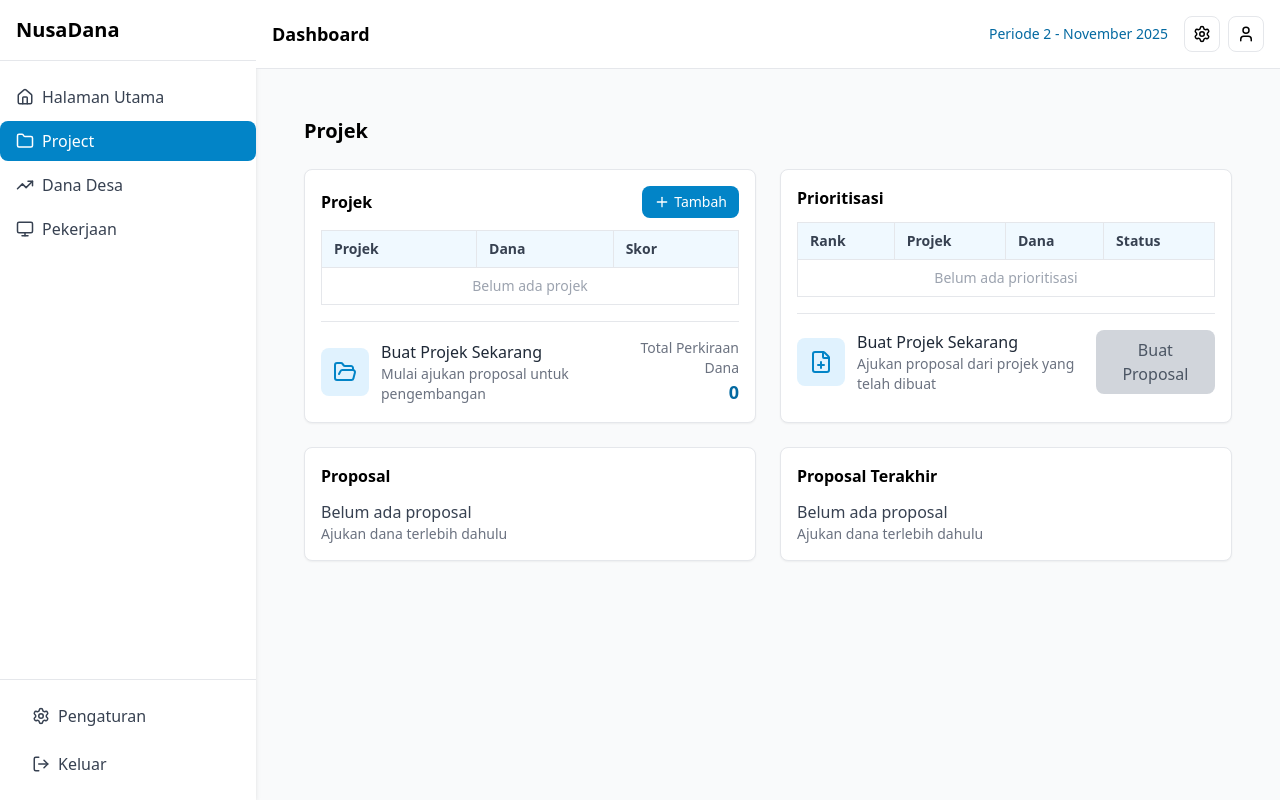
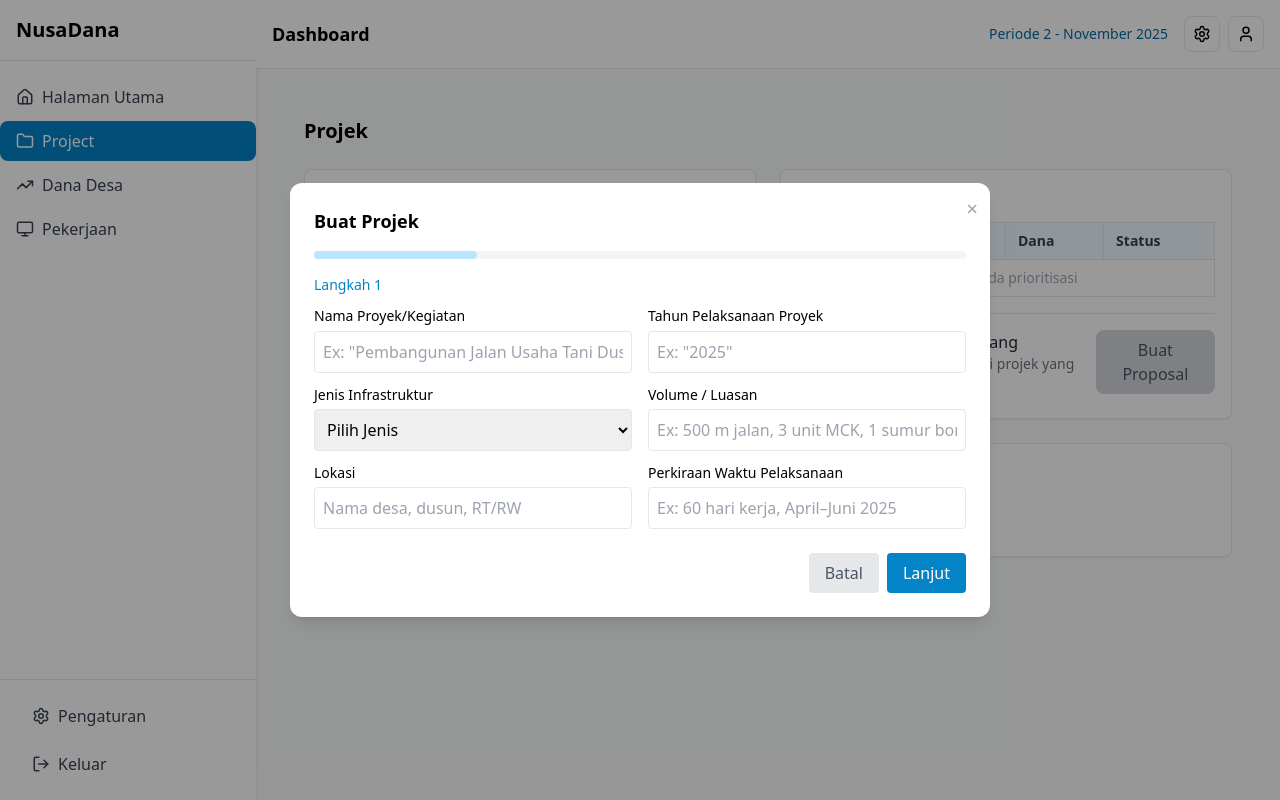
Before and after one commit to Salwaa1209/Nusa-Dana-Frontend, a React (Create React App) app in the folder nusa-dana-dashboard/: page /project in a window 1280 px wide. Both pictures are taken after a click on the button "Tambah". Built offline with nearby package versions, Linux system fonts and the light colour scheme.

Commit message:
add project

```diff
--- /dev/null
+++ b/nusa-dana-dashboard/src/components/ProjectModal.jsx
@@ -0,0 +1,93 @@
+import React from "react";
+
+export default function ProjectModal({ onClose }) {
+  return (
+    <div className="fixed inset-0 z-50 flex items-center justify-center bg-black bg-opacity-40">
+      <div className="bg-white rounded-xl shadow-lg w-[700px] p-6 relative">
+        {/* Close */}
+        <button
+          onClick={onClose}
+          className="absolute top-3 right-3 text-gray-400 hover:text-gray-600 text-xl"
+        >
+          ×
+        </button>
+
+        <h2 className="text-lg font-semibold mb-4">Buat Projek</h2>
+
+        {/* Progress bar */}
+        <div className="h-2 bg-gray-100 rounded mb-4">
+          <div className="h-2 bg-sky-200 w-1/4 rounded"></div>
+        </div>
+
+        <p className="text-sm text-sky-600 font-medium mb-2">Langkah 1</p>
+
+        {/* Form grid */}
+        <div className="grid grid-cols-2 gap-4">
+          <div>
+            <label className="text-sm font-medium">Nama Proyek/Kegiatan</label>
+            <input
+              type="text"
+              placeholder='Ex: "Pembangunan Jalan Usaha Tani Dusun Wogo"'
+              className="w-full mt-1 p-2 border rounded"
+            />
+
+            <label className="text-sm font-medium mt-3 block">
+              Jenis Infrastruktur
+            </label>
+            <select className="w-full mt-1 p-2 border rounded">
+              <option>Pilih Jenis</option>
+              <option>Jalan</option>
+              <option>Jembatan</option>
+              <option>Irigasi</option>
+            </select>
+
+            <label className="text-sm font-medium mt-3 block">Lokasi</label>
+            <input
+              type="text"
+              placeholder="Nama desa, dusun, RT/RW"
+              className="w-full mt-1 p-2 border rounded"
+            />
+          </div>
+
+          <div>
+            <label className="text-sm font-medium">Tahun Pelaksanaan Proyek</label>
+            <input
+              type="text"
+              placeholder='Ex: "2025"'
+              className="w-full mt-1 p-2 border rounded"
+            />
+
+            <label className="text-sm font-medium mt-3 block">Volume / Luasan</label>
+            <input
+              type="text"
+              placeholder="Ex: 500 m jalan, 3 unit MCK, 1 sumur bor"
+              className="w-full mt-1 p-2 border rounded"
+            />
+
+            <label className="text-sm font-medium mt-3 block">
+              Perkiraan Waktu Pelaksanaan
+            </label>
+            <input
+              type="text"
+              placeholder="Ex: 60 hari kerja, April–Juni 2025"
+              className="w-full mt-1 p-2 border rounded"
+            />
+          </div>
+        </div>
+
+        {/* Footer */}
+        <div className="flex justify-end mt-6">
+          <button
+            onClick={onClose}
+            className="bg-gray-200 text-gray-600 px-4 py-2 rounded mr-2"
+          >
+            Batal
+          </button>
+          <button className="bg-sky-600 text-white px-4 py-2 rounded hover:bg-sky-700">
+            Lanjut
+          </button>
+        </div>
+      </div>
+    </div>
+  );
+}
--- a/nusa-dana-dashboard/src/pages/Project.jsx
+++ b/nusa-dana-dashboard/src/pages/Project.jsx
@@ -1,8 +1,13 @@
+import { useState } from "react";
+import ProjectModal from "../components/ProjectModal"; // create this component next
 import Card from "../components/Card";
 import { Plus, FilePlus, FolderOpen } from "lucide-react";
 
 export default function Project() {
+  const [isModalOpen, setIsModalOpen] = useState(false);
+
   return (
+    <>
       <div className="p-6 space-y-6">
         <h2 className="text-xl font-semibold mb-4">Projek</h2>
 
@@ -12,7 +17,10 @@ export default function Project() {
           <Card>
             <div className="flex justify-between items-center mb-3">
               <h3 className="text-base font-semibold">Projek</h3>
-            <button className="flex items-center gap-1 bg-sky-600 text-white px-3 py-1.5 rounded-lg text-sm hover:bg-sky-700">
+              <button
+                onClick={() => setIsModalOpen(true)}
+                className="flex items-center gap-1 bg-sky-600 text-white px-3 py-1.5 rounded-lg text-sm hover:bg-sky-700"
+              >
                 <Plus size={16} /> Tambah
               </button>
             </div>
@@ -37,7 +45,7 @@ export default function Project() {
               </table>
             </div>
 
-          {/* Footer (horizontal layout) */}
+            {/* Footer */}
             <div className="border-t pt-4 flex items-center justify-between">
               <div className="flex items-center gap-3">
                 <div className="bg-sky-100 p-3 rounded-lg">
@@ -50,18 +58,18 @@ export default function Project() {
                   </p>
                 </div>
               </div>
-            <div className="text-right">
-              <p className="text-sm text-gray-500">Total Perkiraan Dana</p>
-              <p className="text-lg font-semibold text-sky-700">0</p>
-            </div>
+              <button
+                onClick={() => setIsModalOpen(true)}
+                className="bg-sky-600 text-white px-4 py-2 rounded-lg hover:bg-sky-700"
+              >
+                Buat Sekarang
+              </button>
             </div>
           </Card>
 
           {/* Prioritisasi Card */}
           <Card>
             <h3 className="text-base font-semibold mb-3">Prioritisasi</h3>
-
-          {/* Table */}
             <div className="overflow-x-auto mb-4">
               <table className="min-w-full border text-sm">
                 <thead className="bg-sky-50 text-gray-700">
@@ -82,7 +90,6 @@ export default function Project() {
               </table>
             </div>
 
-          {/* Footer (horizontal layout) */}
             <div className="border-t pt-4 flex items-center justify-between">
               <div className="flex items-center gap-3">
                 <div className="bg-sky-100 p-3 rounded-lg">
@@ -102,7 +109,7 @@ export default function Project() {
           </Card>
         </div>
 
-      {/* Bottom Section: Proposal & Proposal Terakhir */}
+        {/* Bottom Section */}
         <div className="grid grid-cols-1 md:grid-cols-2 gap-6">
           <Card title="Proposal">
             <p className="text-gray-700 font-medium">Belum ada proposal</p>
@@ -115,5 +122,9 @@ export default function Project() {
           </Card>
         </div>
       </div>
+
+      {/* MODAL */}
+      {isModalOpen && <ProjectModal onClose={() => setIsModalOpen(false)} />}
+    </>
   );
 }
```
Lines whose indentation alone changed are shown as unchanged.
